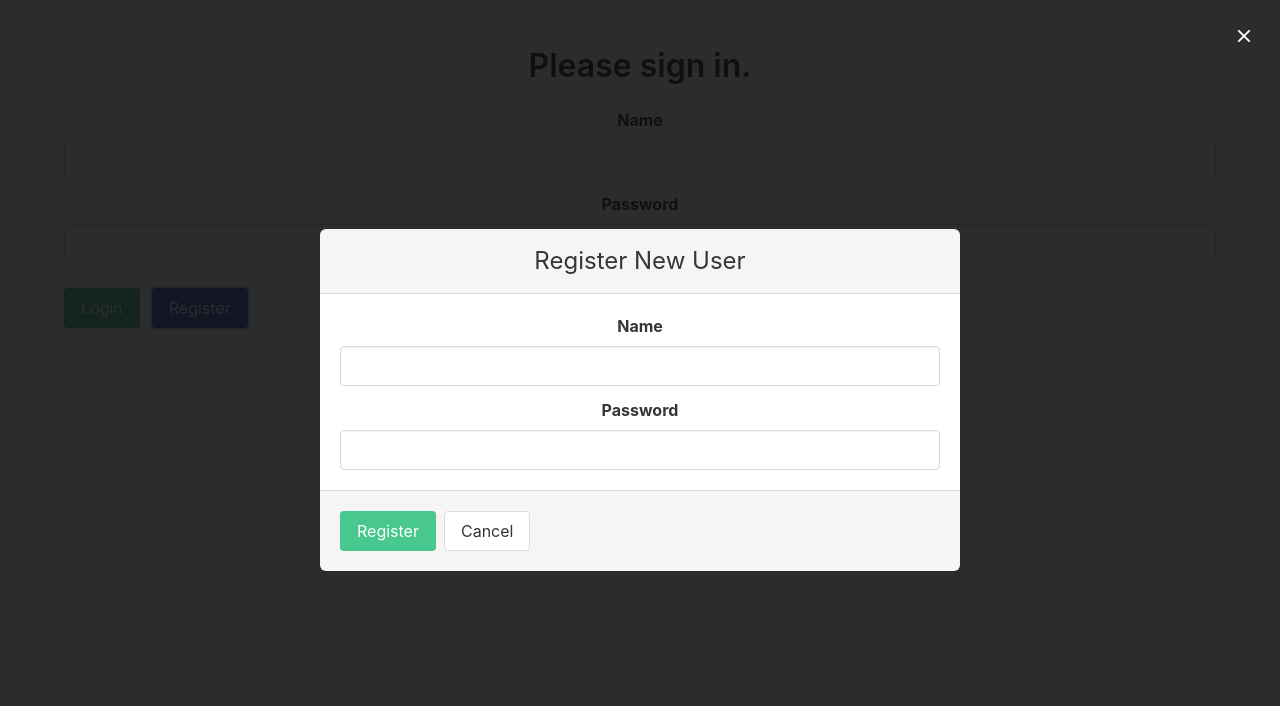
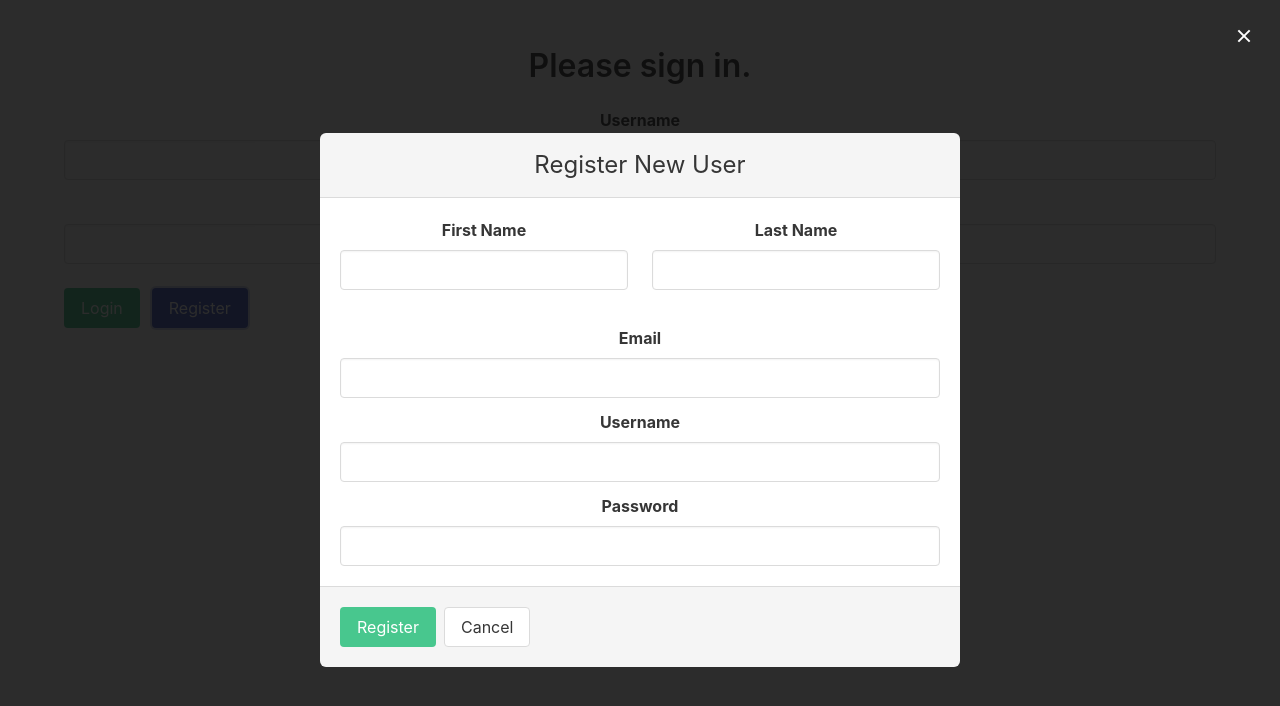
Before and after one commit to ashwinn3/Sheeeeets, a React (Create React App) app in the folder frontend/sheets/: page /login in a window 1280 px wide. Both pictures are taken after a click on the button "Register". Shown: the top 706 px of the page. Built offline with nearby package versions, Linux system fonts and the light colour scheme; the HTML template or start-up script is replaced by a standard one.

Commit message:
added name and email fields to RegisterModal.js, and fixed spacing to uniform 4 space indentation in frontend/sheets/src/*.js

```diff
--- a/frontend/sheets/src/LoginPage.js
+++ b/frontend/sheets/src/LoginPage.js
@@ -11,6 +11,7 @@ const LoginPage = class extends Component {
             modalIsActive: false
         };
     }
+
     toggleModal = () => {
         console.log("here");
         this.setState(
@@ -19,6 +20,7 @@ const LoginPage = class extends Component {
             }
         )
     }
+
     render() {
         return <div className="section">
                 <div className="container">
@@ -26,7 +28,7 @@ const LoginPage = class extends Component {
                 </div>
                 <RegisterModal active={this.state.modalIsActive} toggleRegister={this.toggleModal}/>
             </div>;
-
     }
 }
+
 export default LoginPage;
--- a/frontend/sheets/src/LoginSwitch.js
+++ b/frontend/sheets/src/LoginSwitch.js
@@ -2,9 +2,9 @@ import React, { Component } from 'react';
 import  { Redirect } from 'react-router-dom'
 
 const LoginSwitch = class extends Component {
-  render() {
-    return  <Redirect to='/login'  />
-  }
+    render() {
+        return  <Redirect to='/login'  />
+    }
 }
 
 export default LoginSwitch;
--- a/frontend/sheets/src/NameForm.js
+++ b/frontend/sheets/src/NameForm.js
@@ -25,12 +25,8 @@ const NameForm = class extends Component {
     render() {
         return (
             <form>
-
-
-
-
                 <div className="field">
-          <label className="label">Name</label>
+                    <label className="label">Username</label>
                     <div className="control">
                         <input className="input"
                             name="name"
@@ -51,7 +47,6 @@ const NameForm = class extends Component {
                     </div>
                 </div>
             </form>
-
         );
     }
 }
--- a/frontend/sheets/src/RegisterModal.js
+++ b/frontend/sheets/src/RegisterModal.js
@@ -10,8 +10,8 @@ const RegisterModal = class extends Component {
             pass : ""
         };
         this.handleInputChange = this.handleInputChange.bind(this);
+    }
 
-  	}
     handleInputChange(event) {
         const target = event.target;
         const value = target.type === 'checkbox' ? target.checked : target.value;
@@ -20,8 +20,10 @@ const RegisterModal = class extends Component {
             [name]: value
         });
     }
+
     submitUser = () => {
-		if(this.state.name.length < 1 || this.state.pass.length < 1) return;
+        if(this.state.name.length < 1 || this.state.pass.length < 1 || this.state.first.length < 1 || this.state.last.length < 1
+            || this.state.email.length < 1) return;
         fetch("http://default-environment.c2nuqptw9f.us-east-2.elasticbeanstalk.com/register?username=" + this.state.name + "&password=" + hash(this.state.pass) + "&email=" + "something@someone.com", {
         method: "POST",
         headers: new Headers({
@@ -31,7 +33,10 @@ const RegisterModal = class extends Component {
         }),
         body: JSON.stringify({
             name : this.state.name,
-        	pass : this.state.pass
+            pass : this.state.pass,
+            first : this.state.first,
+            last : this.state.last,
+            email : this.state.email
             })
         })
         .then( response => {
@@ -49,23 +54,60 @@ const RegisterModal = class extends Component {
         })
         .catch((e) => {
             console.log("Error occused while creating a user:"+ e);
+        });
     }
-	     );
-	}
+
     render() {
         let activeClass = "modal";
         if (this.props.active) activeClass = "modal is-active";
     return <div className={activeClass}>
             <div className="modal-background">
             </div>
+
             <div className="modal-card">
                 <header className="modal-card-head">
                     <p className="modal-card-title">Register New User</p>
                 </header>
+
                 <section className="modal-card-body">
                     <form>
+                        <div className="columns">
+                            <div className="field column">
+                                <label className="label">First Name</label>
+                                <div className="control">
+                                    <input className="input"
+                                        name="first"
+                                        type="textbox"
+                                        value={this.state.first}
+                                        onChange={this.handleInputChange} />
+                                </div>
+                            </div>
+
+                            <div className="field column">
+                                <label className="label">Last Name</label>
+                                <div className="control">
+                                    <input className="input"
+                                        name="last"
+                                        type="textbox"
+                                        value={this.state.last}
+                                        onChange={this.handleInputChange} />
+                                </div>
+                            </div>
+                        </div>
+
                         <div className="field">
-		          <label className="label">Name</label>
+                            <label className="label">Email</label>
+                            <div className="control">
+                                <input className="input"
+                                    name="email"
+                                    type="textbox"
+                                    value={this.state.email}
+                                    onChange={this.handleInputChange} />
+                            </div>
+                        </div>
+
+                        <div className="field">
+                            <label className="label">Username</label>
                             <div className="control">
                                 <input className="input"
                                     name="name"
@@ -86,9 +128,8 @@ const RegisterModal = class extends Component {
                             </div>
                         </div>
                     </form>
+                </section>
 
-
-		    </section>
                 <footer className="modal-card-foot">
                     <button onClick={this.submitUser} className="button is-success">Register</button>
                     <button onClick={this.props.toggleRegister} className="button">Cancel</button>
@@ -97,7 +138,6 @@ const RegisterModal = class extends Component {
             <button onClick={this.props.toggleRegister} className="modal-close is-large" aria-label="close"></button>
         </div>;
     }
-
 }
 
 export default RegisterModal;
--- a/frontend/sheets/src/ToolbarButton.js
+++ b/frontend/sheets/src/ToolbarButton.js
@@ -8,6 +8,7 @@ const ToolbarButton = withRouter(class extends Component {
             path: this.props.path
         };
     }
+
     pushNewHistroy = () => {
         console.log(this.props)
         console.log(this.state.path);
```
Also changed, not shown: frontend/sheets/src/App.js (+3 -11 lines), frontend/sheets/src/LoginControl.js (+27 -35 lines), frontend/sheets/src/NotFound.js (+5 -7 lines), frontend/sheets/src/Toolbar.js (+0 -7 lines), 1 other file (tests, documents, lock files or other folders). Lines whose indentation alone changed are shown as unchanged.
